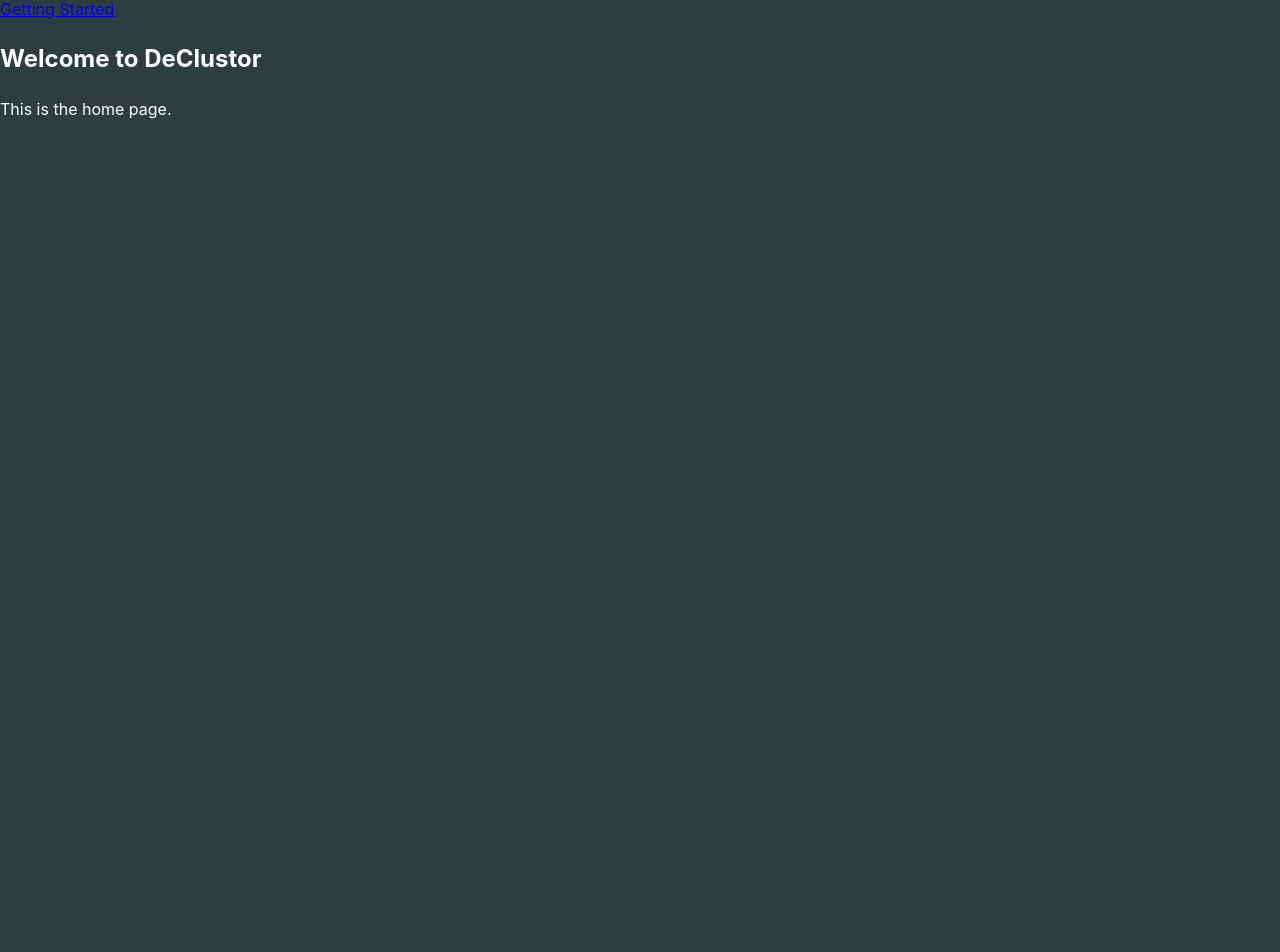
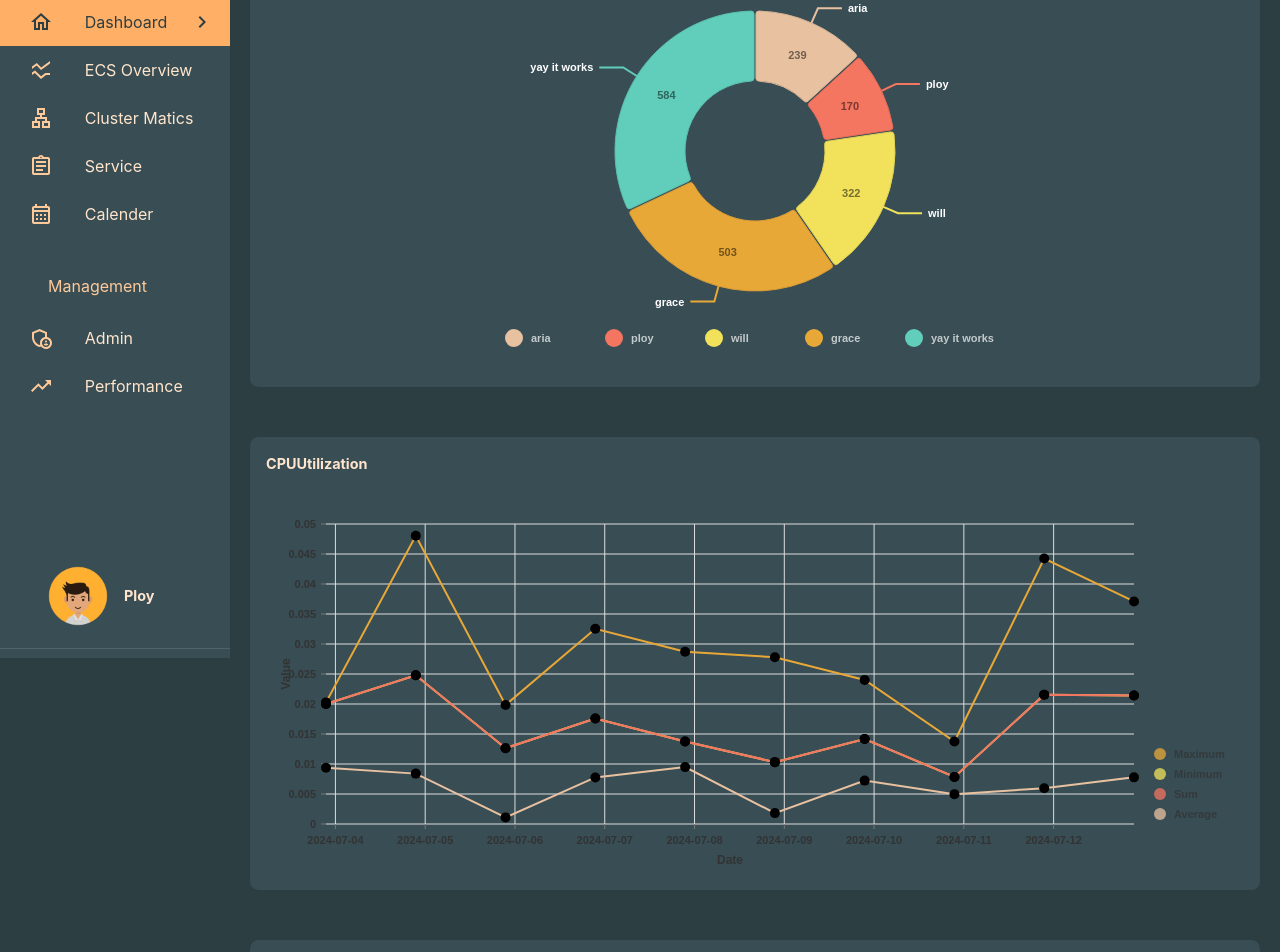
Before and after one commit to oslabs-beta/DeClustor, a React app in the folder client/: page /dashboard in a window 1280 px wide. Before the commit this address led to /. Shown: the part 142-1094 px from the top of the page. Before the commit the page ends 800 px from the top, so only its background shows below. Built offline with nearby package versions, Linux system fonts and the light colour scheme.

Commit message:
add mockdata and some changed

```diff
--- a/client/src/App.js
+++ b/client/src/App.js
@@ -25,7 +25,9 @@ const App = () => {
   return (
     <div>
       <Router>
-        <h1 className='header'>DeClustor</h1>
+        <ThemeProvider theme={theme}>
+          <CssBaseline />
+        {/* <h1 className='header'>DeClustor</h1>
         <nav>
           <Link to='/'>Home</Link>
           <br />
@@ -33,15 +35,22 @@ const App = () => {
           <br />
           <Link to='/info'>Getting Started</Link>
         </nav>
-        <ThemeProvider theme={theme}>
-          <CssBaseline />
 
           <Routes>
             <Route path='/' element={<Home />} />
             <Route path='/login' element={<Login />} />
             <Route path='/info' element={<Info />} />
             <Route path='*' element={<Navigate to='/' replace />} />
-          </Routes>
+          </Routes> */}
+
+          {/* // testing Dashboard -- start here -- */}
+            <Routes>
+              <Route element={<Layout />}>
+                <Route path="/" element={<Navigate to="/dashboard" replace />} />
+                <Route path="/dashboard" element={<Dashboard />} />
+              </Route>
+            </Routes>
+
         </ThemeProvider>
       </Router>
     </div>
--- /dev/null
+++ b/client/src/data/mockData.js
@@ -0,0 +1,85 @@
+const CPUUtilization = [];
+
+const startDate = new Date("2024-07-03T21:29:00.000Z");
+
+for (let i = 0; i < 10; i++) {
+    // Create a new date for each entry
+    const newDate = new Date(startDate.getTime());
+    newDate.setDate(startDate.getDate() + i);
+
+    // Generate mock data for each day
+    CPUUtilization.push({
+        Timestamp: newDate.toISOString(),
+        Average: Math.random() * 0.01,
+        Sum: Math.random() * 0.02,
+        Minimum: 0,
+        Maximum: Math.random() * 0.03,
+        Unit: 'Percent'
+    });
+}
+
+// export mock data (Line)
+export const mockLineData = [
+  {
+      id: "Average",
+      data: CPUUtilization.map(item => ({
+          x: new Date(item.Timestamp),
+          y: item.Average
+      }))
+  },
+  {
+      id: "Sum",
+      data: CPUUtilization.map(item => ({
+          x: new Date(item.Timestamp),
+          y: item.Sum
+      }))
+  },
+  {
+      id: "Minimum",
+      data: CPUUtilization.map(item => ({
+          x: new Date(item.Timestamp),
+          y: item.Minimum
+      }))
+  },
+  {
+      id: "Maximum",
+      data: CPUUtilization.map(item => ({
+          x: new Date(item.Timestamp),
+          y: item.Maximum
+      }))
+  }
+];
+
+// export mock data (Pie)
+export const mockPieData = [
+    {
+      id: "aria",
+      label: "aria",
+      value: 239,
+      color: "hsl(104, 70%, 50%)",
+    },
+    {
+      id: "ploy",
+      label: "ploy",
+      value: 170,
+      color: "hsl(162, 70%, 50%)",
+    },
+    {
+      id: "will",
+      label: "will",
+      value: 322,
+      color: "hsl(291, 70%, 50%)",
+    },
+    {
+      id: "grace",
+      label: "grace",
+      value: 503,
+      color: "hsl(229, 70%, 50%)",
+    },
+    {
+      id: "yay it works",
+      label: "yay it works",
+      value: 584,
+      color: "hsl(344, 70%, 50%)",
+    },
+  ];
--- a/client/src/index.js
+++ b/client/src/index.js
@@ -4,14 +4,19 @@ import App from './App.js';
 import { configureStore } from '@reduxjs/toolkit';
 import globalReducer from './state';
 import { Provider } from 'react-redux';
+// import { setupListeners } from '@reduxjs/toolkit/query';
+// import { api } from 'state/api.js';
 
 // redux store
 const store = configureStore({
   // call reducer
   reducer: {
     global: globalReducer,
+    // [api.reducerPath]: api.reducer,
   },
+  // add middleware
 });
+// setupListener(stroe.dispatch)
 
 const root = ReactDOM.createRoot(document.getElementById('root'));
 
--- a/client/src/pages/Dashboard.jsx
+++ b/client/src/pages/Dashboard.jsx
@@ -29,7 +29,7 @@ const Dashboard = () => {
             fontSize="0.9rem"
             sx={{ color: theme.palette.secondary[100] }}
            >
-          Dashboard Overview
+          Tasks Overview
           <PieChart data={mockPieData} />
           </Typography>
         </Box>
```
Also changed, not shown: client/src/state/api.js (added, +16 -0 lines).
